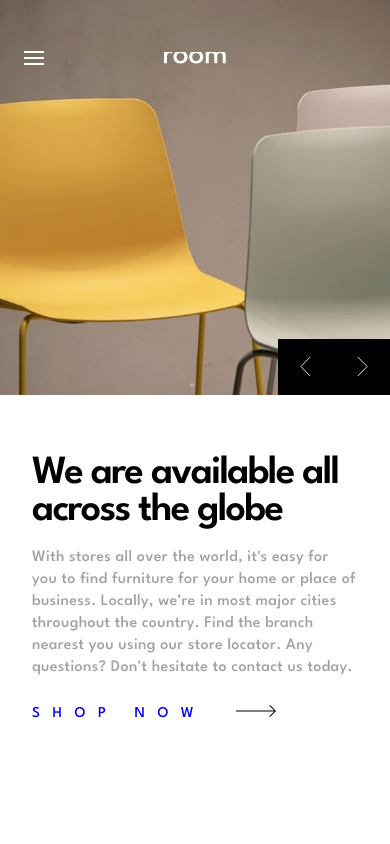
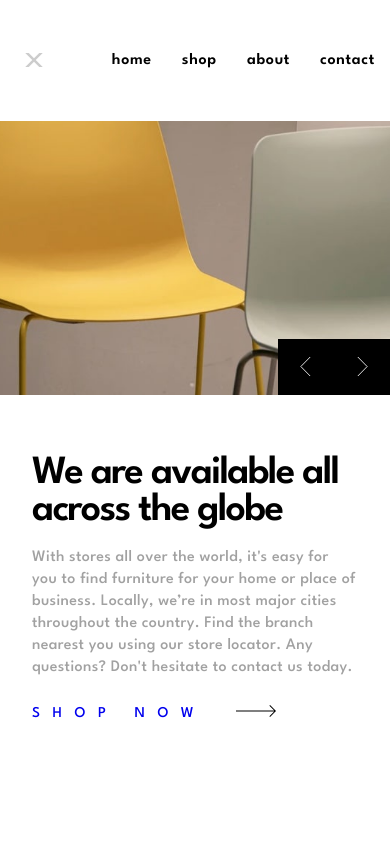
Before and after one commit to thorrellt/room, a React (Vite) app: page / in a window 390 px wide. Shown: the top 844 px of the page. Built offline with nearby package versions, Linux system fonts and the light colour scheme.

Commit message:
add menu toggle functionality

```diff
--- a/src/components/App.jsx
+++ b/src/components/App.jsx
@@ -12,7 +12,7 @@ import data from '../data.js'
 
 function App() {
 
-  const [navActive, setNavActive] = useState(false);
+  const [navActive, setNavActive] = useState(true);
   const toggleNav = () => {
     setNavActive(prevNav => !prevNav)
   }
--- a/src/components/Navbar.jsx
+++ b/src/components/Navbar.jsx
@@ -20,9 +20,14 @@ export default function Navbar(props) {
                     />
                 </button>
             }
-
-            {windowWidth > 900 &&
-                <ul>
+                <ul className={navActive ? 'show' : 'hidden'}>
+                {windowWidth <= 900 && navActive &&
+                <button className='nav-toggle-btn' onClick={toggleNav}>
+                    <img src={close}
+                        className='nav-toggle'
+                    />
+                </button>
+            }
                     <li>
                         <a href="#">
                             home
@@ -43,7 +48,7 @@ export default function Navbar(props) {
                             contact
                         </a>
                     </li>
-                </ul>}
+                </ul>
         </nav>
     )
 
--- a/src/styles/Navbar.css
+++ b/src/styles/Navbar.css
@@ -6,7 +6,7 @@ nav {
     left: 4.4%;
     background: none;
     justify-content: space-between;
-    z-index: 10;
+    z-index: 2;
 }
 
 nav .nav-logo {
@@ -41,6 +41,33 @@ nav ul li a:hover {
 }
 
 @media (max-width: 900px) {
+    nav ul {
+        position: fixed;
+        top: 0;
+        left: 0;
+        height: 14.3%;
+        z-index: 3;
+        width: 100%;
+        align-items: center;
+        justify-content: flex-end;
+        background-color: white;
+    }
+
+    nav ul li {
+        margin-inline: 0.938rem;
+    }
+
+    nav ul li a{
+        color: black;
+        font-size: 1rem;
+        line-height: 0.938rem;
+        font-weight: 600;
+        letter-spacing:0.042rem ;
+    }
+
+    .hidden{
+        top: -200px;
+    }
 
     nav {
         width: 22.625rem;
@@ -52,7 +79,7 @@ nav ul li a:hover {
         left: 0;
         background: none;
         justify-content: flex-end;
-        z-index: 10;
+        z-index: 2;
     }
 
     .nav-logo {
@@ -60,6 +87,7 @@ nav ul li a:hover {
         top: 50%;
         left: 50%;
         transform: translate(-50%, -50%);
+
         /* margin-inline: auto; */
     }
 
@@ -67,6 +95,11 @@ nav ul li a:hover {
         margin-inline-start: 1.5rem;
         width: 1.25rem;
         height: .875rem;
-
+        z-index: 4;
+    }
+    .nav-toggle-btn {
+        display: inline-flex;
+        justify-self: flex-start;
+        margin-right: auto;
     }
 }
```
